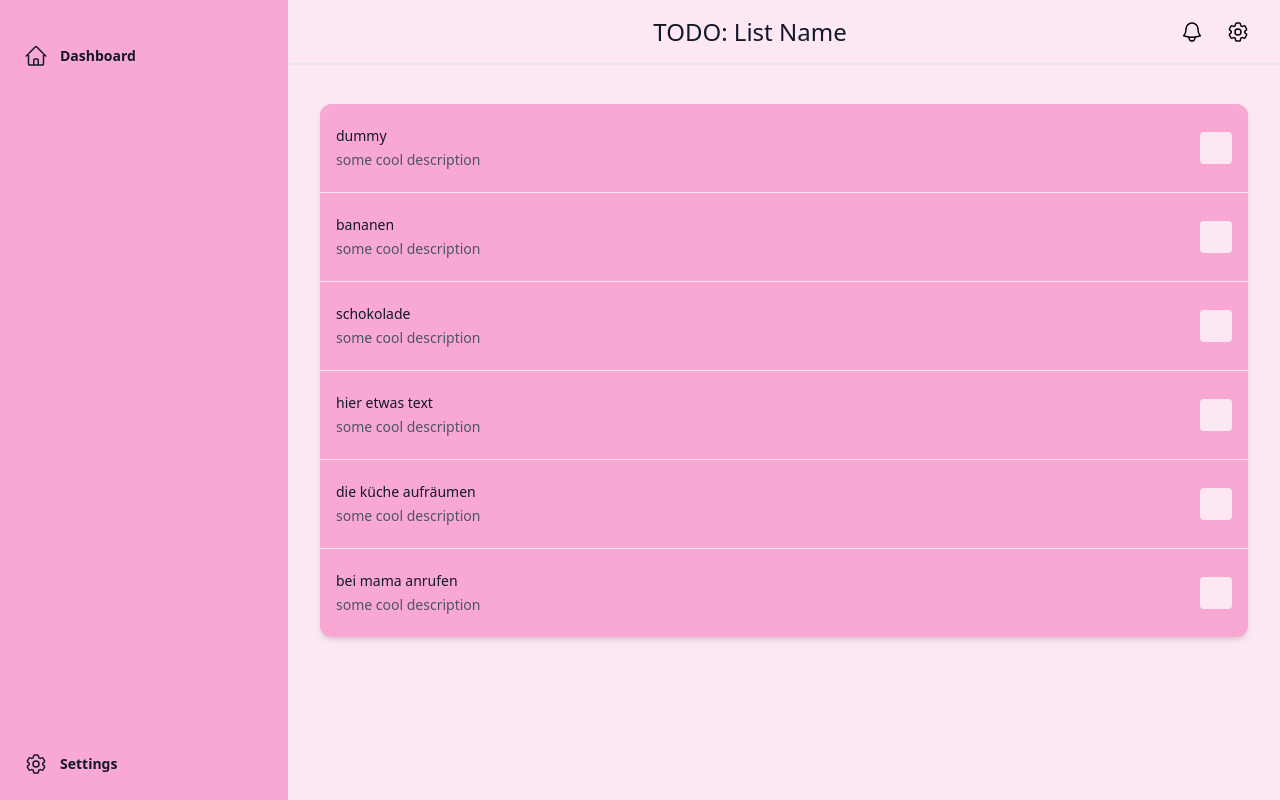
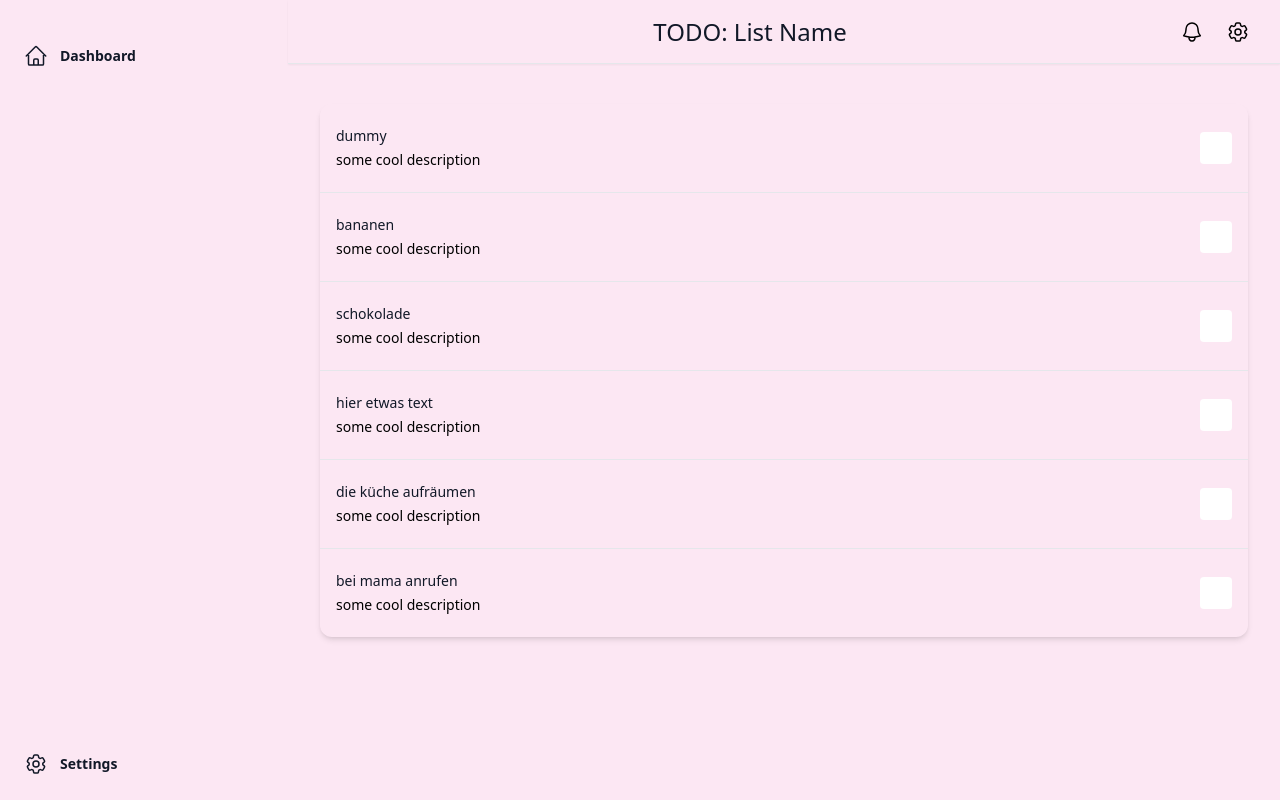
Before and after one commit to dennistruemper/listspink, a SvelteKit app: page / in a window 1280 px wide. Built offline with nearby package versions, Linux system fonts and the light colour scheme.

Commit message:
extract colors from theme

```diff
--- a/src/components/separator.svelte
+++ b/src/components/separator.svelte
@@ -1,5 +1,5 @@
 <script>
-	import { contastBackground } from '../theme';
+	import { contrastBackground } from '../theme';
 </script>
 
-<div class="h-8 w-px {contastBackground} lg:hidden" aria-hidden="true" />
+<div class="h-8 w-px {contrastBackground} lg:hidden" aria-hidden="true" />
--- a/src/theme.ts
+++ b/src/theme.ts
@@ -1,15 +1,27 @@
-export const background = ' bg-pink-100 dark:bg-purple-900';
+const lightBgClr = 'pink-100';
+const darkBgClr = 'purple-900';
+const lightItemBgClr = 'pink-300';
+const darkItemBgClr = 'purple-700';
+const lightPrimaryClr = 'purple-500';
+const darkPrimaryClr = 'pink-500';
+const lightTextClr = 'gray-900';
+const darkTextClr = 'gray-300';
+const lightFadedTextClr = 'gray-600';
+const darkFadetTextClr = 'gray-400';
+
+export const background = ` ${lightBgClr} dark:bg-${darkBgClr}`;
 export const backgroundBlur = ' bg-gray-400/60 dark:bg-gray-900/70 backdrop-blur';
-export const contastBackground = ' bg-gray-800 dark:bg-gray-200';
-export const divideWithBackground = ' divide-pink-100 dark:divide-purple-900';
-export const itemBackground = ' bg-pink-300 dark:bg-purple-700';
+export const contrastBackground = ' bg-gray-800 dark:bg-gray-200';
+export const divideWithBackground = ` divide-${lightBgClr} dark:divide-${darkBgClr}`;
+export const itemBackground = ` bg-${lightItemBgClr} dark:bg-${darkItemBgClr}`;
 export const itemHoverBackground =
-	itemBackground + ' lg:hover:bg-purple-900 lg:dark:hover:bg-pink-100'; // lg:hover:bg-pink-500 lg:dark:hover:bg-purple-800';
-export const textColor = ' text-gray-900 dark:text-gray-300';
+	itemBackground + ` lg:hover:bg-${darkBgClr} lg:dark:hover:bg-${lightBgClr}`; // lg:hover:bg-pink-500 lg:dark:hover:bg-purple-800';
+export const textColor = ` text-${lightTextClr} dark:text-${darkTextClr}`;
 export const textHoverColor =
-	textColor + ' lg:group-hover:text-gray-300 lg:group-hover:dark:text-gray-900';
-export const textFadedColor = ' text-gray-600 dark:text-gray-400';
+	textColor + ` lg:group-hover:text-${darkTextClr} lg:group-hover:dark:text-${lightTextClr}`;
+export const textFadedColor = ` text-${lightFadedTextClr} dark:text-${darkFadetTextClr}`;
 export const textFadedHoverColor =
-	textFadedColor + ' lg:group-hover:text-gray-400 lg:group-hover:dark:text-gray-600';
-export const textSecondaryColor = ' text-purple-900 dark:text-pink-500';
-export const ringFocus = 'focus:ring-purple-900 dark:focus:ring-pink-500';
+	textFadedColor +
+	` lg:group-hover:text-${darkFadetTextClr} lg:group-hover:dark:text-${lightFadedTextClr}`;
+export const textSecondaryColor = ` text-${lightPrimaryClr} dark:text-${darkPrimaryClr}`;
+export const ringFocus = `focus:ring-${lightPrimaryClr} dark:focus:ring-${darkPrimaryClr}`;
```
